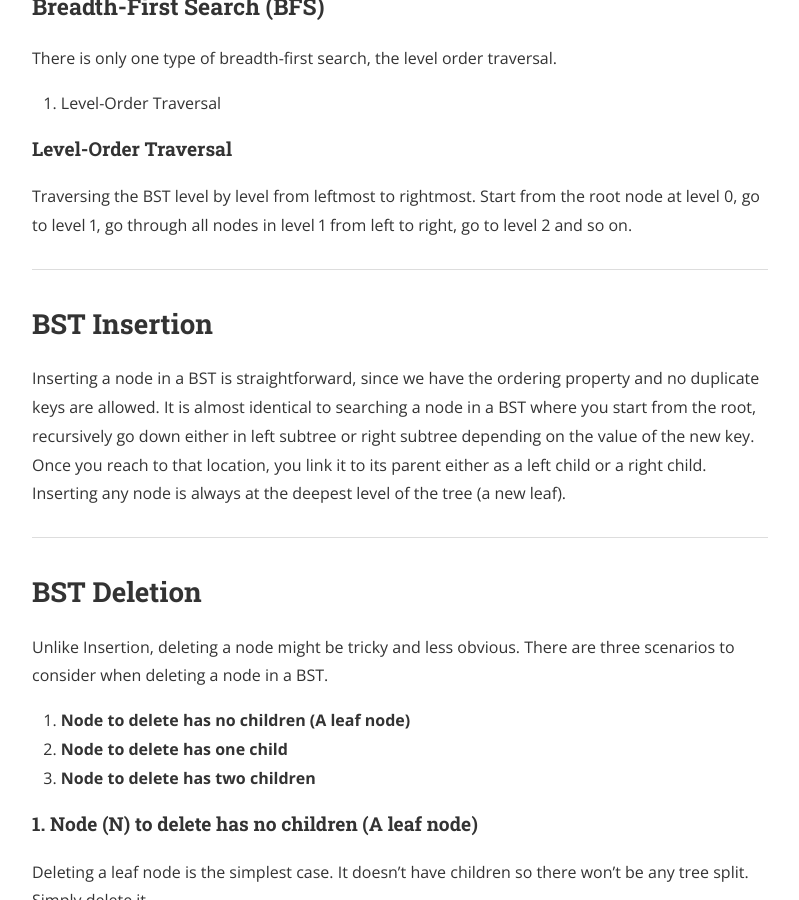
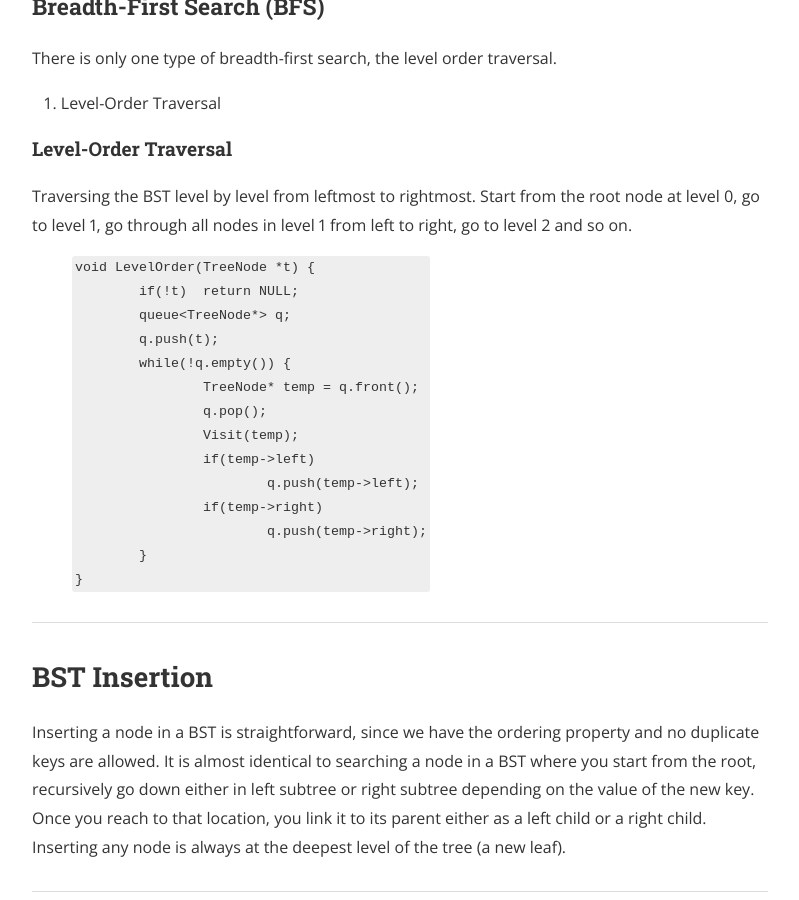
Before and after one commit to ShehabCE/shehabce.github.io, a Jekyll site: the page built from _posts/2018-10-19-Binary-Search-Trees.markdown, in a window 1280 px wide and 900 px high, scrolled down 4012 px. Shown: the whole window, without its empty margins (240-1039 px from the left). Built offline with Jekyll 4.4.1, drawn with Linux system fonts in a browser that asks for light colours; nearby versions of some CDN libraries; a style sheet for code colours, icons or effects is not loaded.

```diff
--- a/_posts/2018-10-19-Binary-Search-Trees.markdown
+++ b/_posts/2018-10-19-Binary-Search-Trees.markdown
@@ -121,6 +121,24 @@
 <h4>Level-Order Traversal</h4>
 Traversing the BST level by level from leftmost to rightmost. Start from the root node at level 0, go to level 1, go through all nodes in level 1 from left to right, go to level 2 and so on.
 
+{% highlight c++ %}
+void LevelOrder(TreeNode *t) {
+	if(!t)	return NULL;
+	queue<TreeNode*> q;
+	q.push(t);
+	while(!q.empty()) {
+		TreeNode* temp = q.front();
+		q.pop();
+		Visit(temp);
+		if(temp->left)
+			q.push(temp->left);
+		if(temp->right)
+			q.push(temp->right);
+	}
+}
+{% endhighlight %}
+
+
 <hr>
 
 <h2>BST Insertion </h2>
```
